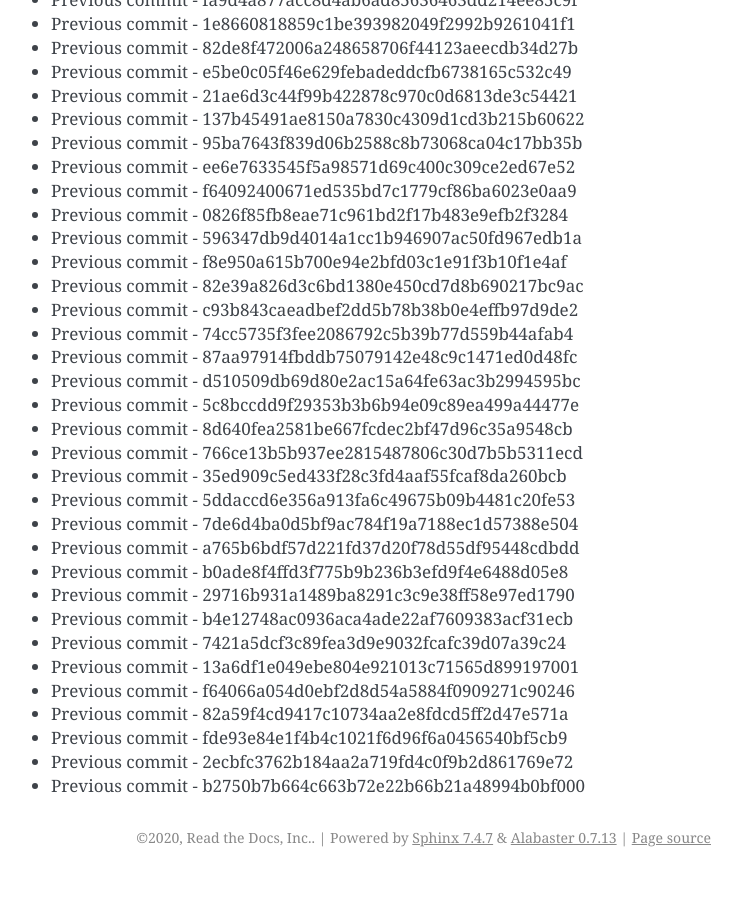
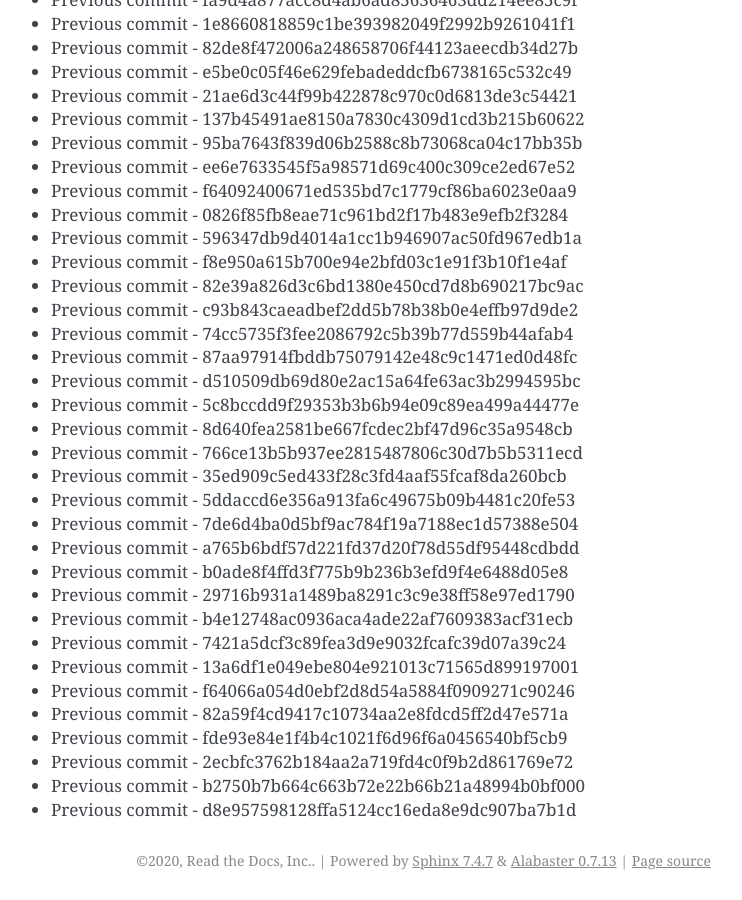
Before and after one commit to readthedocs/rtd-git-stresstest, a Sphinx documentation site: the page built from docs/updates.rst, in a window 1280 px wide and 900 px high, scrolled down 106218 px. Shown: the whole window, without its empty margins (399-1141 px from the left). Built offline with Sphinx 7.4.7, drawn with Linux system fonts in a browser that asks for light colours; before the commit the page ends 107095 px from its top, so only the background shows below that.

Commit message:
Generating commit from previous: d8e957598128ffa5124cc16eda8e9dc907ba7b1d

```diff
--- a/docs/updates.rst
+++ b/docs/updates.rst
@@ -4495,3 +4495,4 @@ It can be tested for any performance characteristics.
 * Previous commit - fde93e84e1f4b4c1021f6d96f6a0456540bf5cb9
 * Previous commit - 2ecbfc3762b184aa2a719fd4c0f9b2d861769e72
 * Previous commit - b2750b7b664c663b72e22b66b21a48994b0bf000
+* Previous commit - d8e957598128ffa5124cc16eda8e9dc907ba7b1d
```
